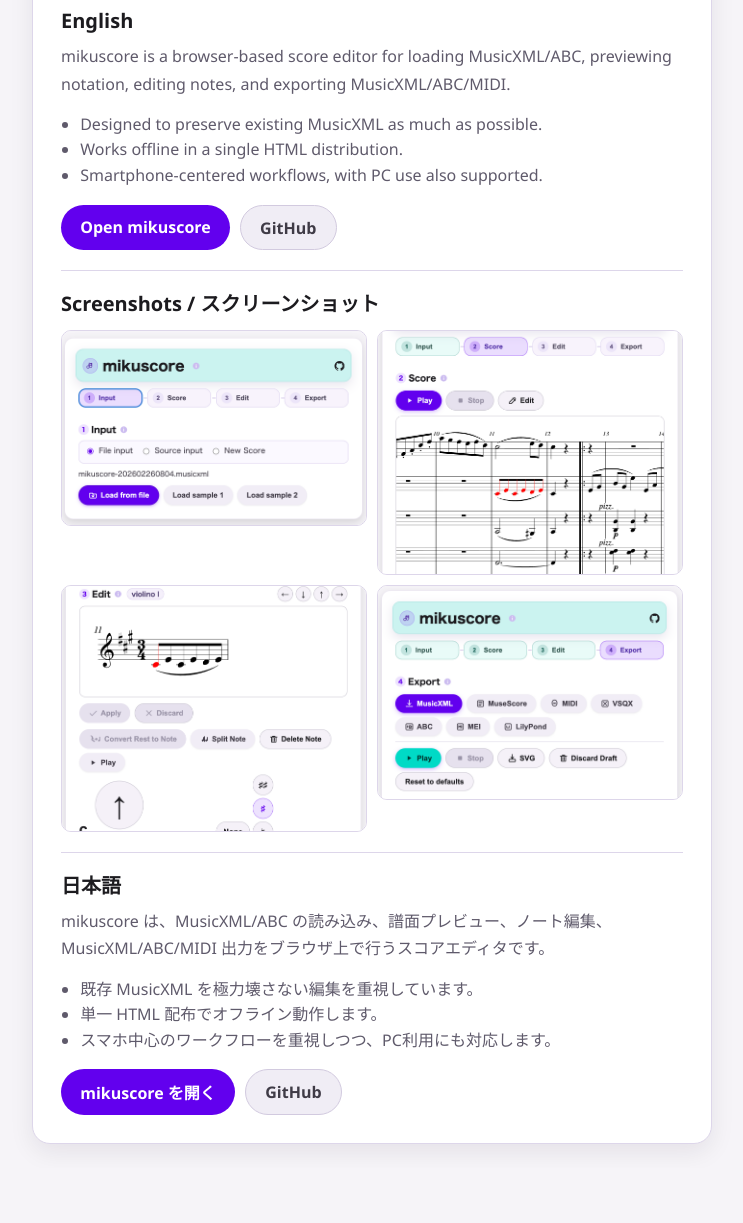
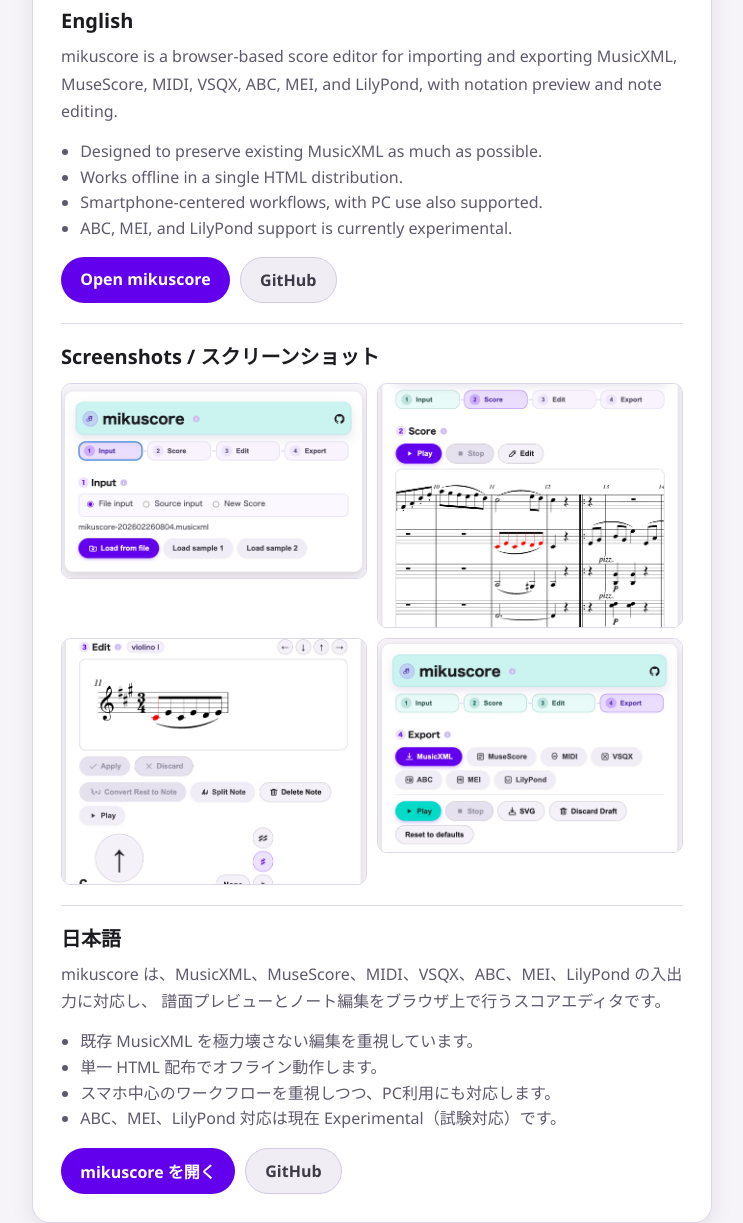
Before and after one commit to igapyon/mikuscore, a website: page index.html in a window 1280 px wide. Shown: the part 93-1316 px from the top of the page, without its empty margins (268-1011 px from the left). Before the commit the page ends 1261 px from the top, so only its background shows below. Drawn offline with Linux system fonts and the light colour scheme.

Commit message:
READMEとindexを更新

```diff
--- a/index.html
+++ b/index.html
@@ -125,13 +125,14 @@
     <section class="lang-block" aria-label="English">
       <h2>English</h2>
       <p>
-        mikuscore is a browser-based score editor for loading MusicXML/ABC, previewing notation,
-        editing notes, and exporting MusicXML/ABC/MIDI.
+        mikuscore is a browser-based score editor for importing and exporting MusicXML, MuseScore,
+        MIDI, VSQX, ABC, MEI, and LilyPond, with notation preview and note editing.
       </p>
       <ul>
         <li>Designed to preserve existing MusicXML as much as possible.</li>
         <li>Works offline in a single HTML distribution.</li>
         <li>Smartphone-centered workflows, with PC use also supported.</li>
+        <li>ABC, MEI, and LilyPond support is currently experimental.</li>
       </ul>
       <div class="link-row">
         <a class="link-btn" href="./mikuscore.html">Open mikuscore</a>
@@ -152,13 +153,14 @@
     <section class="lang-block" aria-label="日本語">
       <h2>日本語</h2>
       <p>
-        mikuscore は、MusicXML/ABC の読み込み、譜面プレビュー、ノート編集、
-        MusicXML/ABC/MIDI 出力をブラウザ上で行うスコアエディタです。
+        mikuscore は、MusicXML、MuseScore、MIDI、VSQX、ABC、MEI、LilyPond の入出力に対応し、
+        譜面プレビューとノート編集をブラウザ上で行うスコアエディタです。
       </p>
       <ul>
         <li>既存 MusicXML を極力壊さない編集を重視しています。</li>
         <li>単一 HTML 配布でオフライン動作します。</li>
         <li>スマホ中心のワークフローを重視しつつ、PC利用にも対応します。</li>
+        <li>ABC、MEI、LilyPond 対応は現在 Experimental（試験対応）です。</li>
       </ul>
       <div class="link-row">
         <a class="link-btn" href="./mikuscore.html">mikuscore を開く</a>
```
Also changed, not shown: README.md.
